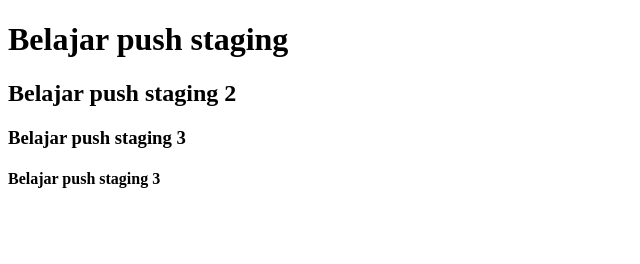
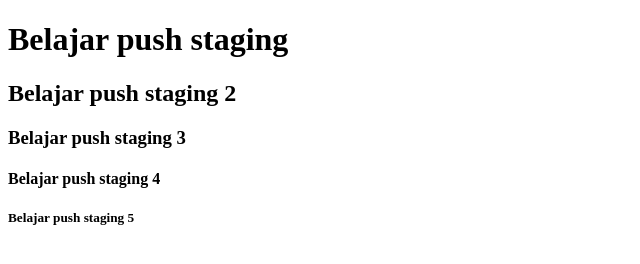
Before and after one commit to kenevan/Belajar-Niomic, a plain HTML site: page header.html in a window 1280 px wide. Shown: the whole page, without its empty margins (0-640 px from the left). Drawn offline with Linux system fonts and the light colour scheme.

Commit message:
penambahan element h5 dan update kalimat pada element h4

```diff
--- a/header.html
+++ b/header.html
@@ -8,6 +8,7 @@
     <h1>Belajar push staging</h1>
     <h2>Belajar push staging 2</h2>
     <h3>Belajar push staging 3</h3>
-    <h4>Belajar push staging 3</h4>
+    <h4>Belajar push staging 4</h4>
+    <h5>Belajar push staging 5</h5>
   </body>
 </html>
```
